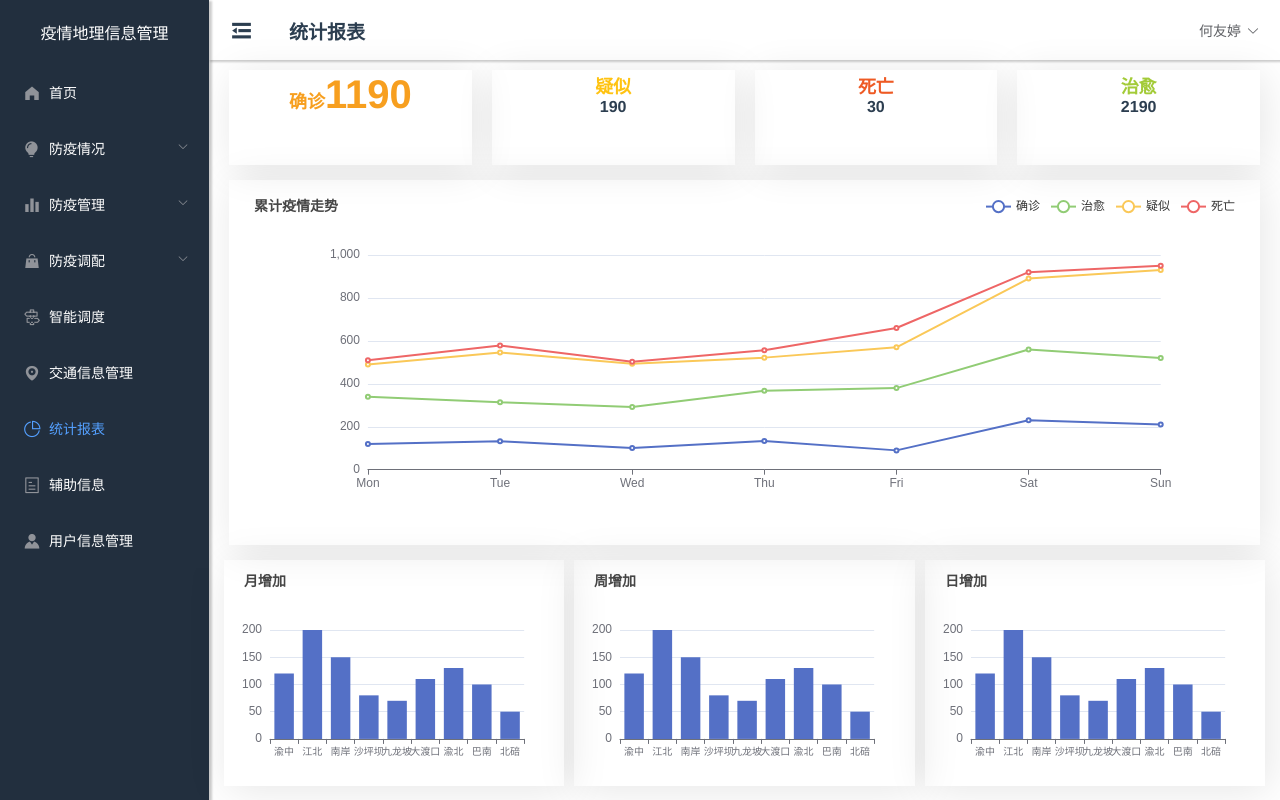
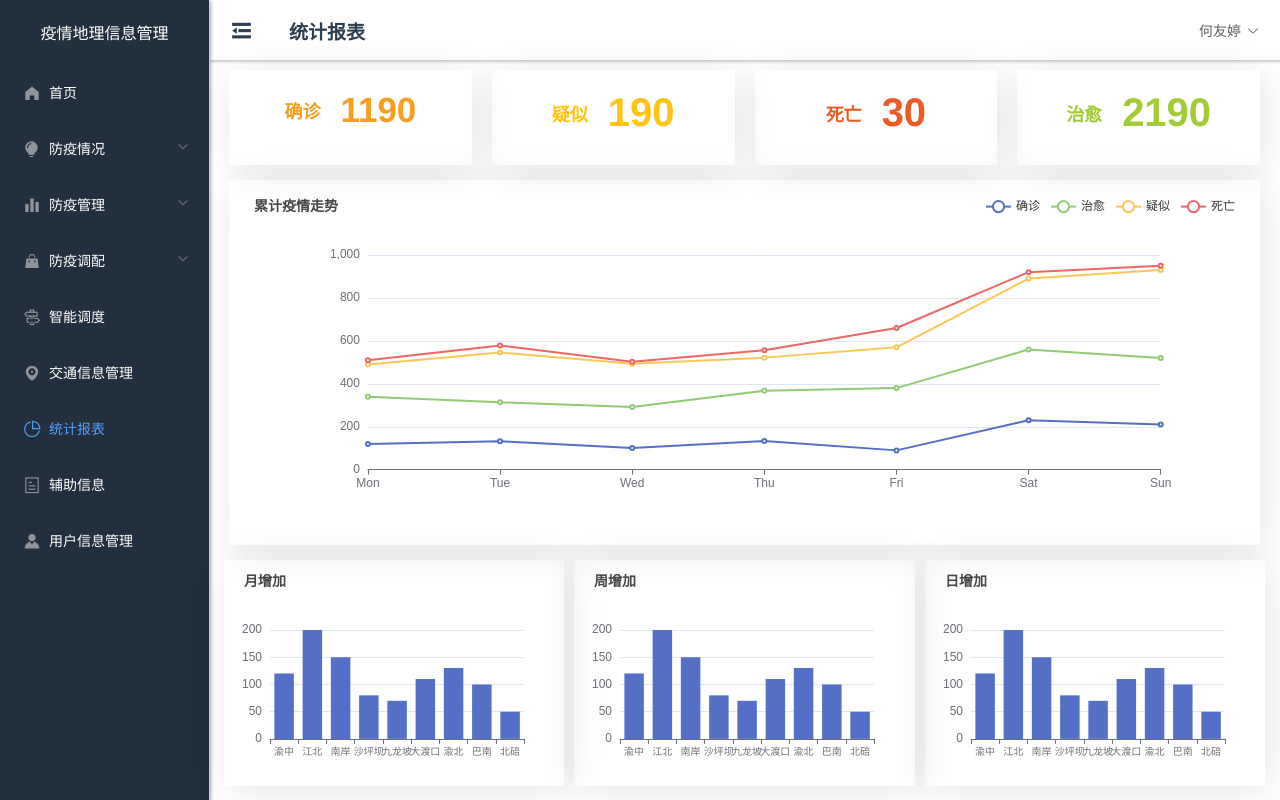
Before and after one commit to hytgoon/graduation-project, a Vue app: page /statement in a window 1280 px wide. Built offline with nearby package versions, Linux system fonts and the light colour scheme; what vue-baidu-map would draw is missing.

Commit message:
fix: 样式修改

```diff
--- a/src/components/statement.vue
+++ b/src/components/statement.vue
@@ -3,19 +3,19 @@
     <div class="statement-top">
       <div class="statement-top-item" style="color: #F79F1F">
         <span>确诊</span>
-        <span style="font-size: 40px;">1190</span>
+        <span style="font-size: 35px; margin-left: 20px;">1190</span>
       </div>
       <div class="statement-top-item">
         <span style="color: #FFC312">疑似</span>
-        <div>190</div>
+        <span style="color: #FFC312; font-size: 40px; margin-left: 20px;">190</span>
       </div>
       <div class="statement-top-item">
         <span style="color: #EE5A24">死亡</span>
-        <div>30</div>
+        <span style="color: #EE5A24; font-size: 40px; margin-left: 20px;">30</span>
       </div>
       <div class="statement-top-item">
         <span style="color: #A3CB38">治愈</span>
-        <div>2190</div>
+        <span style="color: #A3CB38; font-size: 40px; margin-left: 20px;">2190</span>
       </div>
     </div>
     <div class="statement-center" id="one"></div>
@@ -58,7 +58,6 @@ export default {
       optionsWeek.title.text = '周增加'
       chartWeek.setOption(optionsWeek)
 
-
       const chartDay= echarts.init(document.getElementById('day'))
       const optionsDay = this.pillar
       optionsDay.title.text = '日增加'
@@ -81,11 +80,11 @@ export default {
       box-shadow: 4px 4px 40px rgba(0, 0, 0, 0.1);
       border-color: rgba(0, 0, 0, 0.05);
       margin: 0 10px;
-      padding: 2px 0;
+      padding: 20px 0;
       font-weight: 600;
-      vertical-align: middle;
       span {
         font-size: 18px;
+        vertical-align: middle;
       }
     }
   }
```
